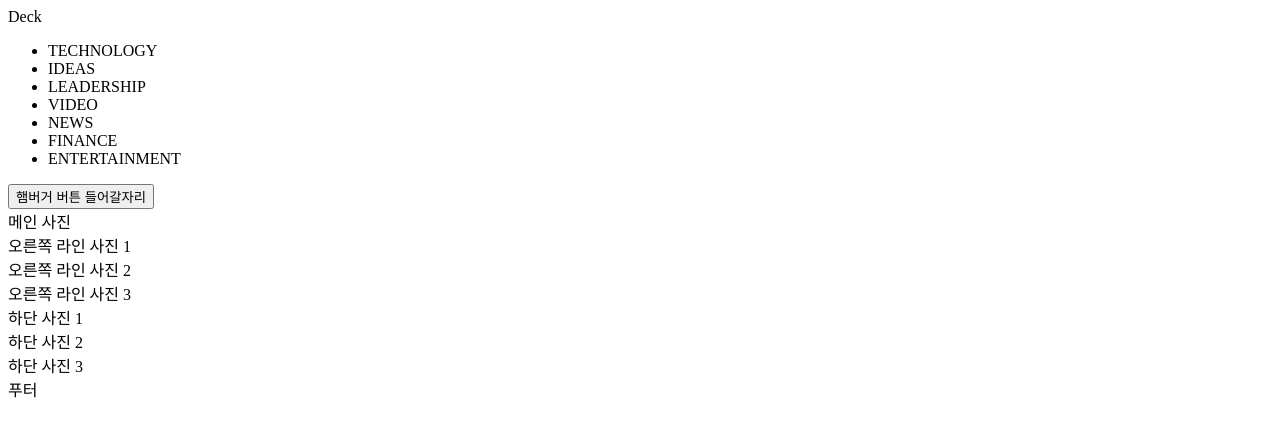
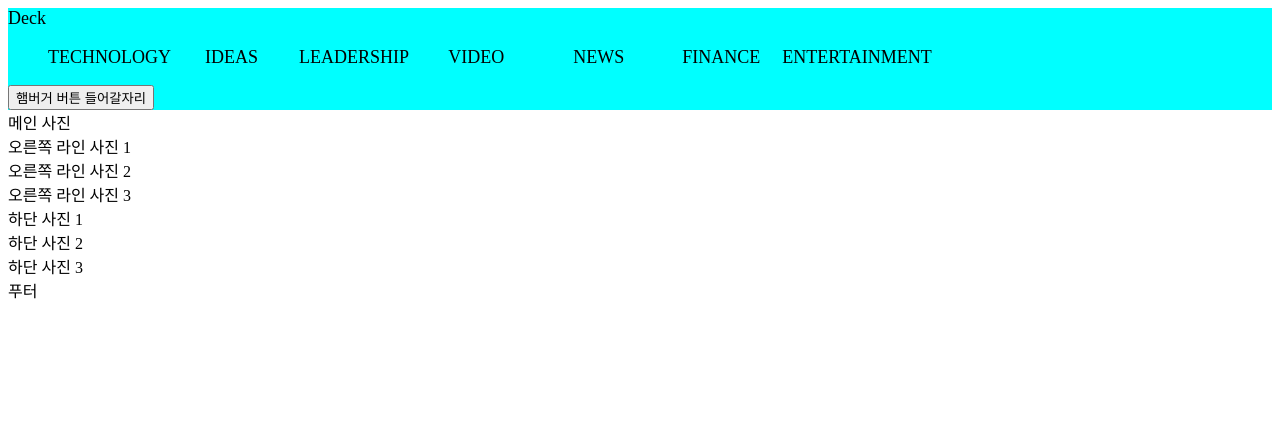
Before and after one commit to Zeereoreo/zeereo.github.io, a website: page index.html in a window 1280 px wide. Drawn offline with Linux system fonts and the light colour scheme.

Commit message:
layout: 와이어 프레임 중

```diff
--- a/index.css
+++ b/index.css
@@ -0,0 +1,29 @@
+* {
+    box-sizing: border-box;
+}
+
+header {
+   background-color: aqua;
+   font-size: large;
+   /* height: 30%; */
+}
+
+ul {
+    height: 20px;
+    width: 100%;
+    list-style-type: none;
+}
+
+li {
+    /* position: relative; */
+    text-align: center;
+    float: left;
+    height: 100%;
+    width: 10%;
+}
+/* ul {width:100%; position:relative;list-style:none;}
+li {position:relative; height:100%; width:25%; float:left;} */
+/*
+.navbar-line{
+    flex: 0 1 auto;
+} */
--- a/index.html
+++ b/index.html
@@ -3,12 +3,14 @@
 <head>
     <meta charset="UTF-8">
     <meta name="viewport" content="width=device-width, initial-scale=1.0">
+    <link rel="stylesheet" href="index.css">
     <title>Document</title>
 </head>
 <body>
-    <header>Deck
+    <header class="navbar">
         <div class="navbar-line">
             <nav class="navbar-top">
+                <spaan>Deck</spaan>
                 <ul class="navbar-top-list">
                     <li class="navbar-top-list-items">TECHNOLOGY</li>
                     <li class="navbar-top-list-items">IDEAS</li>
```
